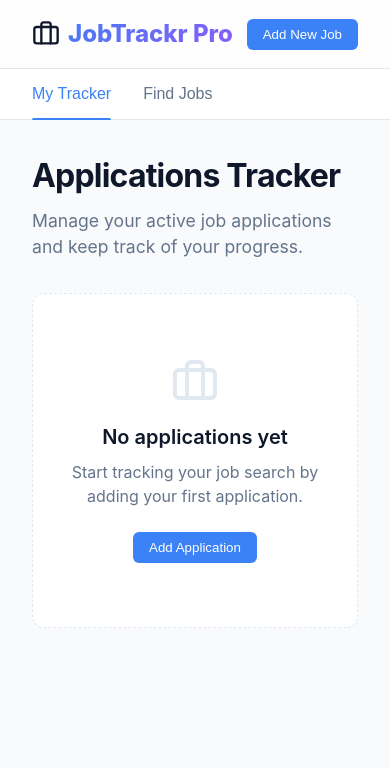
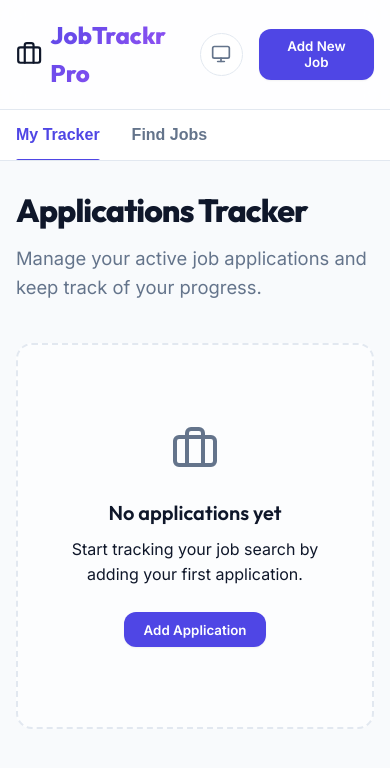
Before and after one commit to rafal-jasinski-wd/job-tracker-pro, a React (Vite) app: page / in a window 390 px wide. Shown: the top 768 px of the page. Built offline with nearby package versions, Linux system fonts and the light colour scheme.

Commit message:
Job Search UI is fully built with Keywords, Location, and animated loading states ready for API integration.

```diff
--- a/src/App.tsx
+++ b/src/App.tsx
@@ -4,8 +4,10 @@ import { Tabs } from './components/Tabs';
 import { TrackerPage } from './pages/TrackerPage';
 import { JobsPage } from './pages/JobsPage';
 import { JobForm } from './components/JobForm';
+import { Toast } from './components/Toast';
 import type { Job } from './types/job';
 import { useLocalStorage } from './hooks/useLocalStorage';
+import { useTheme } from './hooks/useTheme';
 import './index.css';
 
 function App() {
@@ -13,9 +15,16 @@ function App() {
   const [jobs, setJobs] = useLocalStorage<Job[]>('jobtrackr_jobs', []);
   const [isFormOpen, setIsFormOpen] = useState(false);
   const [jobToEdit, setJobToEdit] = useState<Job | null>(null);
+  const [toastMessage, setToastMessage] = useState<string | null>(null);
+  const [theme, setTheme] = useTheme();
+
+  const showToast = (msg: string) => {
+    setToastMessage(msg);
+    setTimeout(() => setToastMessage(null), 3000);
+  };
 
   const handleSaveJob = (job: Job) => {
-    setJobs(prevJobs => {
+    setJobs((prevJobs: Job[]) => {
       const index = prevJobs.findIndex(j => j.id === job.id);
       if (index >= 0) {
         const nextJobs = [...prevJobs];
@@ -25,11 +34,13 @@ function App() {
       return [job, ...prevJobs];
     });
     setIsFormOpen(false);
+    showToast(jobToEdit ? 'Application updated successfully' : 'Application added successfully');
     setJobToEdit(null);
   };
 
   const handleDeleteJob = (id: string) => {
-    setJobs(prevJobs => prevJobs.filter(job => job.id !== id));
+    setJobs((prevJobs: Job[]) => prevJobs.filter((job: Job) => job.id !== id));
+    showToast('Application removed');
   };
 
   const openFormForNew = () => {
@@ -49,7 +60,7 @@ function App() {
 
   return (
     <div className="app-container">
-      <Header onAddClick={openFormForNew} />
+      <Header onAddClick={openFormForNew} theme={theme} onThemeChange={setTheme} />
       <Tabs activeTab={activeTab} onTabChange={setActiveTab} />
 
       {activeTab === 'tracker' ? (
@@ -71,6 +82,8 @@ function App() {
           onCancel={closeForm}
         />
       )}
+
+      {toastMessage && <Toast message={toastMessage} />}
     </div>
   );
 }
--- a/src/components/Header.tsx
+++ b/src/components/Header.tsx
@@ -1,18 +1,40 @@
 import React from 'react';
-import { Briefcase } from 'lucide-react';
+import { Briefcase, Sun, Moon, Monitor } from 'lucide-react';
+import type { Theme } from '../hooks/useTheme';
 
 interface HeaderProps {
   onAddClick?: () => void;
+  theme: Theme;
+  onThemeChange: (theme: Theme) => void;
 }
 
-export const Header: React.FC<HeaderProps> = ({ onAddClick }) => {
+export const Header: React.FC<HeaderProps> = ({ onAddClick, theme, onThemeChange }) => {
+  const toggleTheme = () => {
+    if (theme === 'light') onThemeChange('dark');
+    else if (theme === 'dark') onThemeChange('system');
+    else onThemeChange('light');
+  };
+
+  const getThemeIcon = () => {
+    if (theme === 'light') return <Sun size={20} />;
+    if (theme === 'dark') return <Moon size={20} />;
+    return <Monitor size={20} />;
+  };
+
   return (
     <header className="header">
       <div className="logo">
         <Briefcase size={28} />
         <span>JobTrackr Pro</span>
       </div>
-      <div>
+      <div style={{ display: 'flex', gap: '1rem', alignItems: 'center' }}>
+        <button
+          onClick={toggleTheme}
+          style={{ background: 'none', border: '1px solid var(--border)', cursor: 'pointer', color: 'var(--text-muted)', display: 'flex', alignItems: 'center', justifyContent: 'center', padding: '0.65rem', borderRadius: '50%', transition: 'all 0.2s', backgroundColor: 'var(--surface)' }}
+          title={`Theme: ${theme}`}
+        >
+          {getThemeIcon()}
+        </button>
         <button className="btn" onClick={onAddClick}>Add New Job</button>
       </div>
     </header>
--- /dev/null
+++ b/src/components/Toast.tsx
@@ -0,0 +1,15 @@
+import React from 'react';
+import { CheckCircle2 } from 'lucide-react';
+
+interface ToastProps {
+  message: string;
+}
+
+export const Toast: React.FC<ToastProps> = ({ message }) => {
+  return (
+    <div className="toast">
+      <CheckCircle2 color="var(--primary)" size={20} />
+      <span>{message}</span>
+    </div>
+  );
+};
--- /dev/null
+++ b/src/hooks/useTheme.ts
@@ -0,0 +1,39 @@
+import { useEffect } from 'react';
+import { useLocalStorage } from './useLocalStorage';
+
+export type Theme = 'light' | 'dark' | 'system';
+
+export function useTheme() {
+  const [theme, setTheme] = useLocalStorage<Theme>('jobtrackr_theme', 'system');
+
+  useEffect(() => {
+    const root = window.document.documentElement;
+
+    // Remove both classes before conditionally adding the correct one
+    root.classList.remove('light', 'dark');
+
+    if (theme === 'system') {
+      const systemTheme = window.matchMedia('(prefers-color-scheme: dark)').matches ? 'dark' : 'light';
+      root.classList.add(systemTheme);
+    } else {
+      root.classList.add(theme);
+    }
+  }, [theme]);
+
+  // Listen for system theme changes if set to 'system'
+  useEffect(() => {
+    if (theme !== 'system') return;
+
+    const mediaQuery = window.matchMedia('(prefers-color-scheme: dark)');
+    const handleChange = (e: MediaQueryListEvent) => {
+      const root = window.document.documentElement;
+      root.classList.remove('light', 'dark');
+      root.classList.add(e.matches ? 'dark' : 'light');
+    };
+
+    mediaQuery.addEventListener('change', handleChange);
+    return () => mediaQuery.removeEventListener('change', handleChange);
+  }, [theme]);
+
+  return [theme, setTheme] as const;
+}
--- a/src/index.css
+++ b/src/index.css
@@ -1,27 +1,34 @@
+@import url('https://fonts.googleapis.com/css2?family=Inter:wght@400;500;600;700&family=Outfit:wght@500;600;700;800&display=swap');
+
 :root {
   --bg-color: #f8fafc;
   --text-main: #0f172a;
   --text-muted: #64748b;
-  --primary: #3b82f6;
-  --primary-hover: #2563eb;
+  --primary: #4f46e5;
+  --primary-hover: #4338ca;
   --surface: #ffffff;
   --border: #e2e8f0;
-  --radius: 12px;
+  --radius: 16px;
   --shadow-sm: 0 1px 2px 0 rgb(0 0 0 / 0.05);
-  --shadow-md: 0 4px 6px -1px rgb(0 0 0 / 0.1), 0 2px 4px -2px rgb(0 0 0 / 0.1);
-  --shadow-lg: 0 10px 15px -3px rgb(0 0 0 / 0.1), 0 4px 6px -4px rgb(0 0 0 / 0.1);
+  --shadow-md: 0 4px 6px -1px rgb(0 0 0 / 0.08), 0 2px 4px -2px rgb(0 0 0 / 0.04);
+  --shadow-lg: 0 10px 25px -3px rgb(0 0 0 / 0.1), 0 4px 10px -4px rgb(0 0 0 / 0.05);
+  --shadow-hover: 0 20px 25px -5px rgb(0 0 0 / 0.1), 0 8px 10px -6px rgb(0 0 0 / 0.1);
+  --font-sans: 'Inter', system-ui, sans-serif;
+  --font-heading: 'Outfit', system-ui, sans-serif;
 }
 
-@media (prefers-color-scheme: dark) {
-  :root {
-    --bg-color: #0f172a;
-    --text-main: #f8fafc;
-    --text-muted: #94a3b8;
-    --primary: #3b82f6;
-    --primary-hover: #60a5fa;
-    --surface: #1e293b;
-    --border: #334155;
-  }
+.dark {
+  --bg-color: #0b0f19;
+  --text-main: #f8fafc;
+  --text-muted: #94a3b8;
+  --primary: #6366f1;
+  --primary-hover: #818cf8;
+  --surface: #111827;
+  --border: #1f2937;
+  --shadow-sm: 0 1px 2px 0 rgb(0 0 0 / 0.5);
+  --shadow-md: 0 4px 6px -1px rgb(0 0 0 / 0.4), 0 2px 4px -2px rgb(0 0 0 / 0.3);
+  --shadow-lg: 0 10px 25px -3px rgb(0 0 0 / 0.5), 0 4px 10px -4px rgb(0 0 0 / 0.4);
+  --shadow-hover: 0 20px 25px -5px rgb(0 0 0 / 0.6), 0 8px 10px -6px rgb(0 0 0 / 0.5);
 }
 
 * {
@@ -31,17 +38,21 @@
 }
 
 html {
-  overflow-y: scroll; /* Force vertical scrollbar track to prevent layout jump during animations */
-  overflow-x: hidden; /* Prevent horizontal scrollbars */
+  overflow-y: scroll;
+  overflow-x: hidden;
 }
 
 body {
-  font-family: 'Inter', system-ui, -apple-system, sans-serif;
+  font-family: var(--font-sans);
   background-color: var(--bg-color);
   color: var(--text-main);
-  line-height: 1.5;
+  line-height: 1.6;
   -webkit-font-smoothing: antialiased;
   transition: background-color 0.3s ease, color 0.3s ease;
+}
+
+h1, h2, h3, h4, h5, h6, .logo {
+  font-family: var(--font-heading);
 }
 
 /* Layout */
@@ -61,15 +72,14 @@ body {
   position: sticky;
   top: 0;
   z-index: 10;
-  backdrop-filter: blur(8px);
-  /* The mix works in modern browsers for glassmorphism */
+  backdrop-filter: blur(12px);
   background-color: color-mix(in srgb, var(--surface) 80%, transparent);
 }
 
 .logo {
   font-size: 1.5rem;
   font-weight: 800;
-  background: linear-gradient(135deg, var(--primary), #8b5cf6);
+  background: linear-gradient(135deg, var(--primary), #a855f7);
   background-clip: text;
   -webkit-background-clip: text;
   -webkit-text-fill-color: transparent;
@@ -78,13 +88,20 @@ body {
   gap: 0.5rem;
 }
 
-/* Tabs Navigation */
+/* Navigation */
 .nav-tabs {
   display: flex;
   gap: 2rem;
   padding: 0 2rem;
   border-bottom: 1px solid var(--border);
   background-color: var(--surface);
+  overflow-x: auto;
+  scrollbar-width: none; /* Firefox */
+  -ms-overflow-style: none; /* IE and Edge */
+}
+
+.nav-tabs::-webkit-scrollbar {
+  display: none; /* Chrome, Safari, and Opera */
 }
 
 .tab-btn {
@@ -92,7 +109,7 @@ body {
   border: none;
   padding: 1rem 0;
   font-size: 1rem;
-  font-weight: 500;
+  font-weight: 600;
   color: var(--text-muted);
   cursor: pointer;
   position: relative;
@@ -100,6 +117,7 @@ body {
   display: flex;
   align-items: center;
   gap: 0.5rem;
+  white-space: nowrap;
 }
 
 .tab-btn:hover {
@@ -121,75 +139,83 @@ body {
   border-radius: 2px 2px 0 0;
 }
 
-/* Main Content Area */
+/* Content */
 .main-content {
   flex: 1;
-  padding: 2rem;
+  padding: 2.5rem 2rem;
   max-width: 1200px;
   margin: 0 auto;
   width: 100%;
-  animation: fadeIn 0.4s ease-out;
+  animation: fadeIn 0.4s cubic-bezier(0.16, 1, 0.3, 1);
 }
 
 @keyframes fadeIn {
-  from { opacity: 0; transform: translateY(10px); }
+  from { opacity: 0; transform: translateY(15px); }
   to { opacity: 1; transform: translateY(0); }
 }
 
-/* Card Style */
+/* Cards */
 .card {
   background-color: var(--surface);
   border: 1px solid var(--border);
   border-radius: var(--radius);
   padding: 1.5rem;
   box-shadow: var(--shadow-sm);
-  transition: transform 0.2s ease, box-shadow 0.2s ease;
+  transition: all 0.3s cubic-bezier(0.4, 0, 0.2, 1);
+  position: relative;
 }
 
 .card:hover {
-  transform: translateY(-2px);
-  box-shadow: var(--shadow-md);
+  transform: translateY(-4px);
+  box-shadow: var(--shadow-hover);
+  border-color: color-mix(in srgb, var(--primary) 30%, var(--border));
 }
 
-/* Grid Layouts */
 .jobs-grid {
   display: grid;
-  grid-template-columns: repeat(auto-fill, minmax(300px, 1fr));
+  grid-template-columns: repeat(auto-fill, minmax(320px, 1fr));
   gap: 1.5rem;
 }
 
-/* Typography & Utils */
+/* Typography elements */
 .page-title {
-  font-size: 2rem;
-  font-weight: 700;
+  font-size: 2.5rem;
+  font-weight: 800;
   margin-bottom: 0.5rem;
-  letter-spacing: -0.025em;
+  letter-spacing: -0.03em;
 }
 
 .page-subtitle {
   color: var(--text-muted);
-  margin-bottom: 2rem;
-  font-size: 1.1rem;
+  margin-bottom: 2.5rem;
+  font-size: 1.15rem;
 }
 
+/* Empty States */
 .empty-state {
   display: flex;
   flex-direction: column;
   align-items: center;
   justify-content: center;
-  padding: 4rem 2rem;
+  padding: 5rem 2rem;
   text-align: center;
-  color: var(--text-muted);
-  background-color: var(--surface);
-  border: 1px dashed var(--border);
+  background-color: color-mix(in srgb, var(--surface) 50%, transparent);
+  border: 2px dashed var(--border);
   border-radius: var(--radius);
+  transition: all 0.3s ease;
+}
+
+.empty-state:hover {
+  border-color: color-mix(in srgb, var(--primary) 30%, var(--border));
+  background-color: color-mix(in srgb, var(--primary) 5%, transparent);
 }
 
 .empty-icon {
-  color: var(--border);
-  margin-bottom: 1rem;
+  color: var(--text-muted);
+  margin-bottom: 1.5rem;
 }
 
+/* Buttons */
 .btn {
   display: inline-flex;
   align-items: center;
@@ -198,50 +224,83 @@ body {
   background-color: var(--primary);
   color: white;
   border: none;
-  padding: 0.5rem 1rem;
-  border-radius: 6px;
-  font-weight: 500;
+  padding: 0.6rem 1.25rem;
+  border-radius: 12px;
+  font-family: var(--font-sans);
+  font-weight: 600;
   cursor: pointer;
-  transition: all 0.2s ease;
+  transition: all 0.2s cubic-bezier(0.4, 0, 0.2, 1);
+  box-shadow: var(--shadow-sm);
 }
 
 .btn:hover {
   background-color: var(--primary-hover);
-  transform: translateY(-1px);
+  transform: translateY(-2px);
+  box-shadow: var(--shadow-md);
 }
 
+.btn:active {
+  transform: scale(0.97);
+}
+
+/* Badges */
 .badge {
   display: inline-flex;
   align-items: center;
-  padding: 0.25rem 0.5rem;
+  padding: 0.35rem 0.75rem;
   border-radius: 9999px;
   font-size: 0.75rem;
-  font-weight: 600;
-  background-color: var(--border);
-  color: var(--text-main);
+  font-weight: 700;
+  letter-spacing: 0.05em;
+  text-transform: uppercase;
 }
 
-.badge.applied {
-  background-color: color-mix(in srgb, #3b82f6 20%, transparent);
-  color: #3b82f6;
-}
+.badge.applied { color: #3b82f6; background-color: color-mix(in srgb, #3b82f6 15%, transparent); }
+.badge.interview { color: #eab308; background-color: color-mix(in srgb, #eab308 15%, transparent); }
+.badge.offer { color: #22c55e; background-color: color-mix(in srgb, #22c55e 15%, transparent); }
+.badge.rejected { color: #ef4444; background-color: color-mix(in srgb, #ef4444 15%, transparent); }
 
-.badge.interview {
-  background-color: color-mix(in srgb, #eab308 20%, transparent);
-  color: #eab308;
-}
-
-.badge.offer {
-  background-color: color-mix(in srgb, #22c55e 20%, transparent);
-  color: #22c55e;
-}
-
-.badge.rejected {
-  background-color: color-mix(in srgb, #ef4444 20%, transparent);
-  color: #ef4444;
-}
-
+/* Inputs and Selects */
 select option {
   background-color: var(--surface);
   color: var(--text-main);
 }
+
+input:focus, select:focus, textarea:focus {
+  border-color: var(--primary) !important;
+  box-shadow: 0 0 0 3px color-mix(in srgb, var(--primary) 15%, transparent);
+}
+
+/* Toasts */
+.toast {
+  position: fixed;
+  bottom: 2rem;
+  right: 2rem;
+  background-color: var(--surface);
+  color: var(--text-main);
+  padding: 1rem 1.5rem;
+  border-radius: 12px;
+  box-shadow: var(--shadow-lg);
+  display: flex;
+  align-items: center;
+  gap: 0.75rem;
+  border-left: 4px solid var(--primary);
+  z-index: 1000;
+  font-weight: 500;
+  animation: slideUpFade 0.4s cubic-bezier(0.16, 1, 0.3, 1);
+}
+
+@keyframes slideUpFade {
+  0% { opacity: 0; transform: translateY(20px) scale(0.95); }
+  100% { opacity: 1; transform: translateY(0) scale(1); }
+}
+
+/* Responsive Overrides */
+@media (max-width: 768px) {
+  .header { padding: 1rem; }
+  .nav-tabs { padding: 0 1rem; }
+  .main-content { padding: 1.5rem 1rem; }
+  .jobs-grid { grid-template-columns: 1fr; }
+  .page-title { font-size: 2rem; }
+  .card { padding: 1.25rem; }
+}
```
Also changed, not shown: src/pages/JobsPage.tsx (+103 -22 lines).
